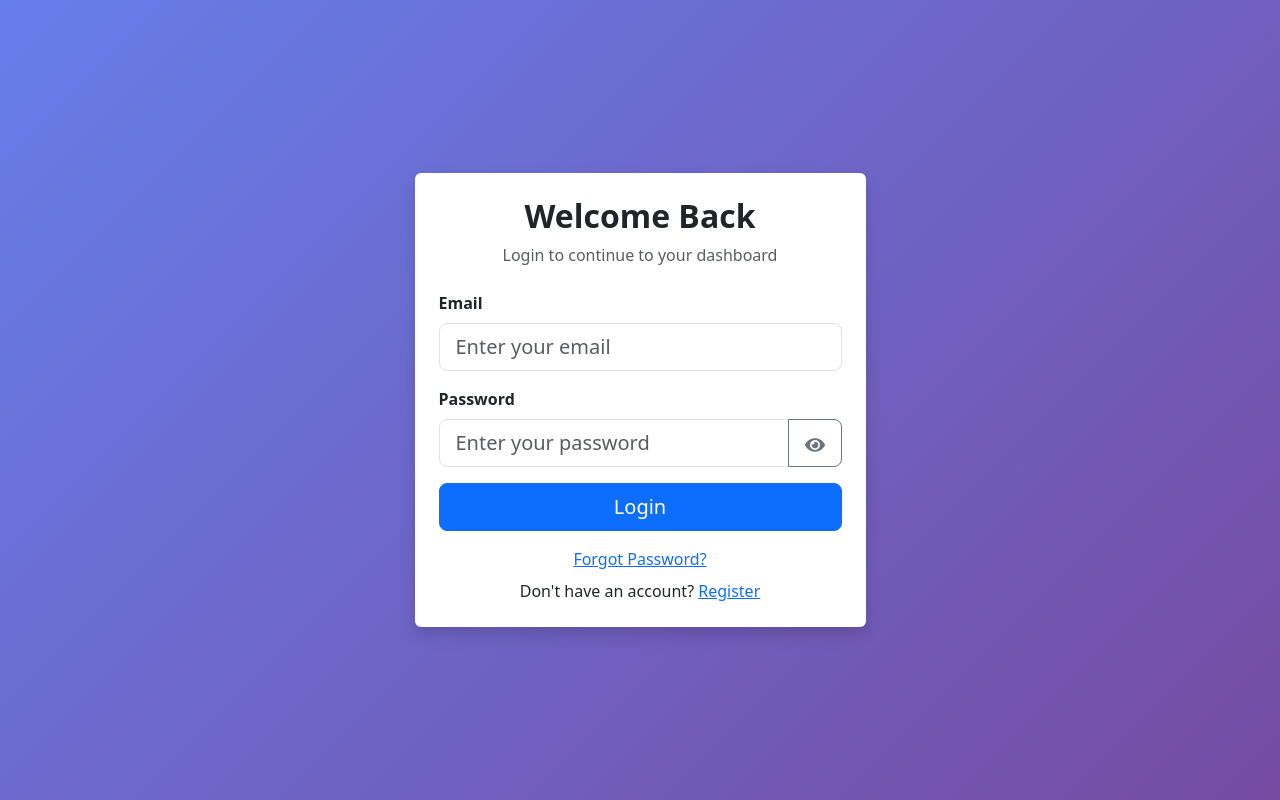
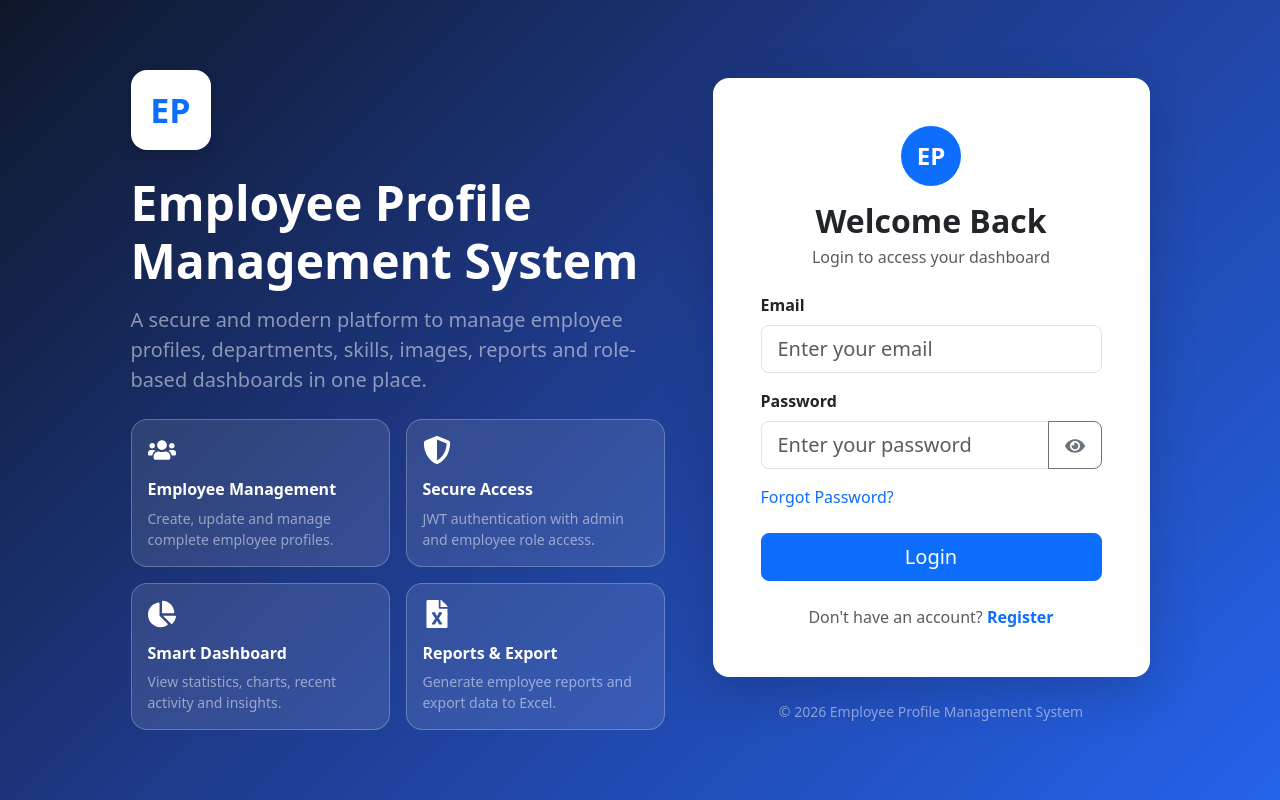
Before and after one commit to rameshmali33/LoginAPP, a React (Create React App) app in the folder frontend/: page /login in a window 1280 px wide. Built offline with nearby package versions, Linux system fonts and the light colour scheme; no server answers.

Commit message:
modification in signin

```diff
--- a/frontend/src/pages/Login.js
+++ b/frontend/src/pages/Login.js
@@ -2,7 +2,14 @@ import { useState } from "react";
 import { Link, useNavigate } from "react-router-dom";
 import Swal from "sweetalert2";
 import API from "../services/api";
-import { FaEye, FaEyeSlash } from "react-icons/fa";
+import {
+  FaEye,
+  FaEyeSlash,
+  FaUsers,
+  FaChartPie,
+  FaShieldAlt,
+  FaFileExcel,
+} from "react-icons/fa";
 
 function Login() {
   const [form, setForm] = useState({
@@ -56,19 +63,109 @@ function Login() {
   };
 
   return (
-    <div className="container">
-      <div className="row vh-100 justify-content-center align-items-center">
-        <div className="col-md-5">
-          <div className="card shadow border-0 p-4">
-            <h2 className="text-center fw-bold mb-2">Welcome Back</h2>
+    <div
+      className="min-vh-100 d-flex align-items-center"
+      style={{
+        background:
+          "linear-gradient(135deg, #0f172a 0%, #1e3a8a 45%, #2563eb 100%)",
+      }}
+    >
+      <div className="container py-5">
+        <div className="row align-items-center justify-content-center g-5">
+          <div className="col-lg-6 text-white">
+            <div className="mb-4">
+              <div
+                className="d-inline-flex align-items-center justify-content-center rounded-4 bg-white text-primary shadow mb-4"
+                style={{
+                  width: "80px",
+                  height: "80px",
+                  fontSize: "34px",
+                  fontWeight: "800",
+                }}
+              >
+                EP
+              </div>
 
-            <p className="text-center text-muted mb-4">
-              Login to continue to your dashboard
+              <h1 className="display-5 fw-bold mb-3">
+                Employee Profile Management System
+              </h1>
+
+              <p className="lead text-white-50 mb-4">
+                A secure and modern platform to manage employee profiles,
+                departments, skills, images, reports and role-based dashboards
+                in one place.
               </p>
+            </div>
+
+            <div className="row g-3">
+              <div className="col-md-6">
+                <div className="p-3 rounded-4 bg-white bg-opacity-10 border border-light border-opacity-25 h-100">
+                  <FaUsers className="fs-3 mb-3" />
+                  <h6 className="fw-bold">Employee Management</h6>
+                  <p className="small text-white-50 mb-0">
+                    Create, update and manage complete employee profiles.
+                  </p>
+                </div>
+              </div>
+
+              <div className="col-md-6">
+                <div className="p-3 rounded-4 bg-white bg-opacity-10 border border-light border-opacity-25 h-100">
+                  <FaShieldAlt className="fs-3 mb-3" />
+                  <h6 className="fw-bold">Secure Access</h6>
+                  <p className="small text-white-50 mb-0">
+                    JWT authentication with admin and employee role access.
+                  </p>
+                </div>
+              </div>
+
+              <div className="col-md-6">
+                <div className="p-3 rounded-4 bg-white bg-opacity-10 border border-light border-opacity-25 h-100">
+                  <FaChartPie className="fs-3 mb-3" />
+                  <h6 className="fw-bold">Smart Dashboard</h6>
+                  <p className="small text-white-50 mb-0">
+                    View statistics, charts, recent activity and insights.
+                  </p>
+                </div>
+              </div>
+
+              <div className="col-md-6">
+                <div className="p-3 rounded-4 bg-white bg-opacity-10 border border-light border-opacity-25 h-100">
+                  <FaFileExcel className="fs-3 mb-3" />
+                  <h6 className="fw-bold">Reports & Export</h6>
+                  <p className="small text-white-50 mb-0">
+                    Generate employee reports and export data to Excel.
+                  </p>
+                </div>
+              </div>
+            </div>
+          </div>
+
+          <div className="col-lg-5 col-md-8">
+            <div className="card shadow-lg border-0 rounded-4">
+              <div className="card-body p-5">
+                <div className="text-center mb-4">
+                  <div
+                    className="d-inline-flex align-items-center justify-content-center rounded-circle bg-primary text-white mb-3"
+                    style={{
+                      width: "60px",
+                      height: "60px",
+                      fontSize: "24px",
+                      fontWeight: "700",
+                    }}
+                  >
+                    EP
+                  </div>
+
+                  <h2 className="fw-bold mb-1">Welcome Back</h2>
+                  <p className="text-muted mb-0">
+                    Login to access your dashboard
+                  </p>
+                </div>
 
                 <form onSubmit={handleSubmit}>
                   <div className="mb-3">
                     <label className="form-label fw-semibold">Email</label>
+
                     <input
                       type="email"
                       name="email"
@@ -104,6 +201,12 @@ function Login() {
                     </div>
                   </div>
 
+                  <div className="d-flex justify-content-between align-items-center mb-4">
+                    <Link to="/forgot-password" className="text-decoration-none">
+                      Forgot Password?
+                    </Link>
+                  </div>
+
                   <button
                     type="submit"
                     className="btn btn-primary btn-lg w-100"
@@ -113,13 +216,18 @@ function Login() {
                   </button>
                 </form>
 
-            <div className="text-center mt-3">
-              <Link to="/forgot-password">Forgot Password?</Link>
+                <div className="text-center mt-4">
+                  <span className="text-muted">Don't have an account?</span>{" "}
+                  <Link to="/signup" className="fw-semibold text-decoration-none">
+                    Register
+                  </Link>
+                </div>
+              </div>
             </div>
 
-            <div className="text-center mt-2">
-              Don't have an account? <Link to="/signup">Register</Link>
-            </div>
+            <p className="text-center text-white-50 small mt-4 mb-0">
+              © {new Date().getFullYear()} Employee Profile Management System
+            </p>
           </div>
         </div>
       </div>
```
Lines whose indentation alone changed are shown as unchanged.
